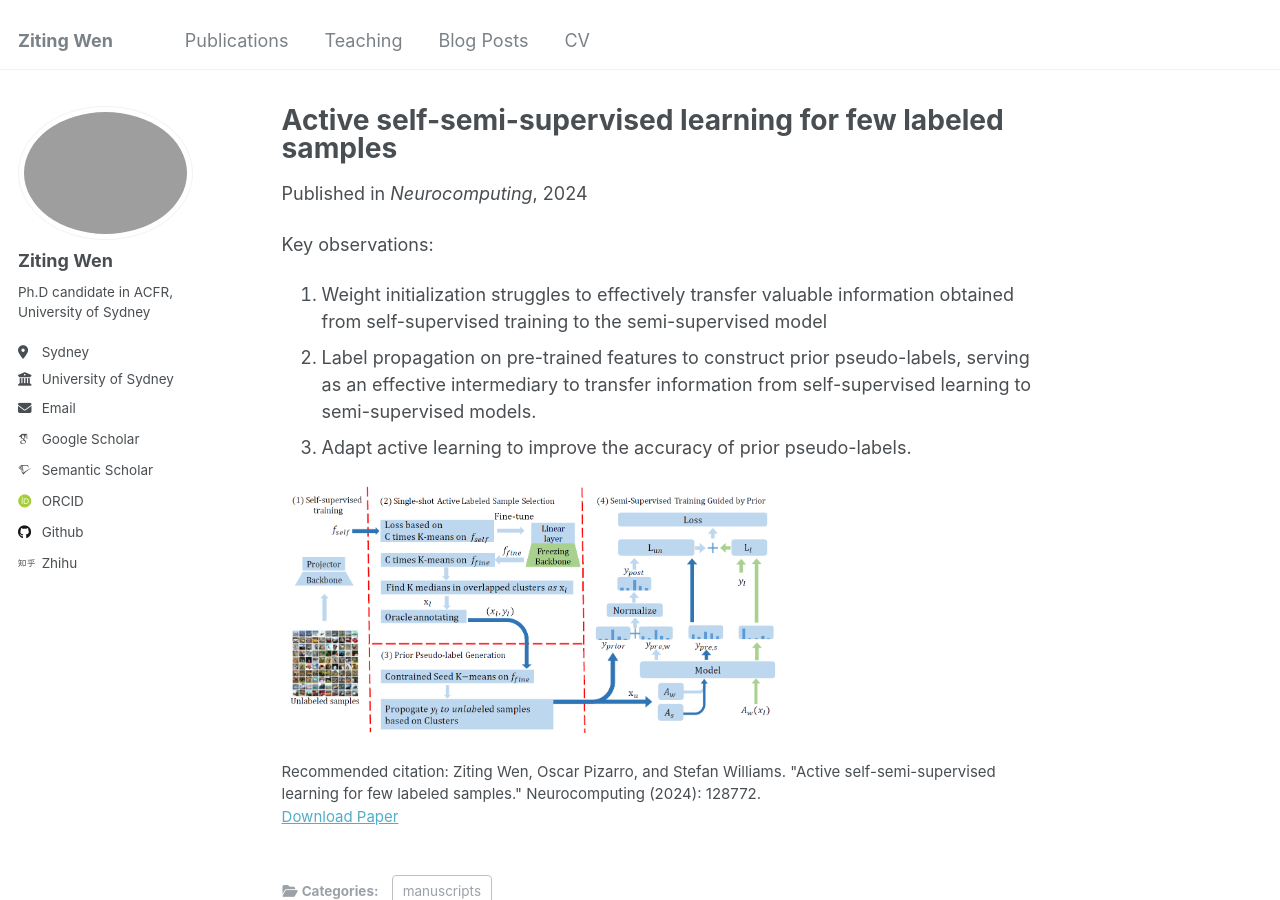
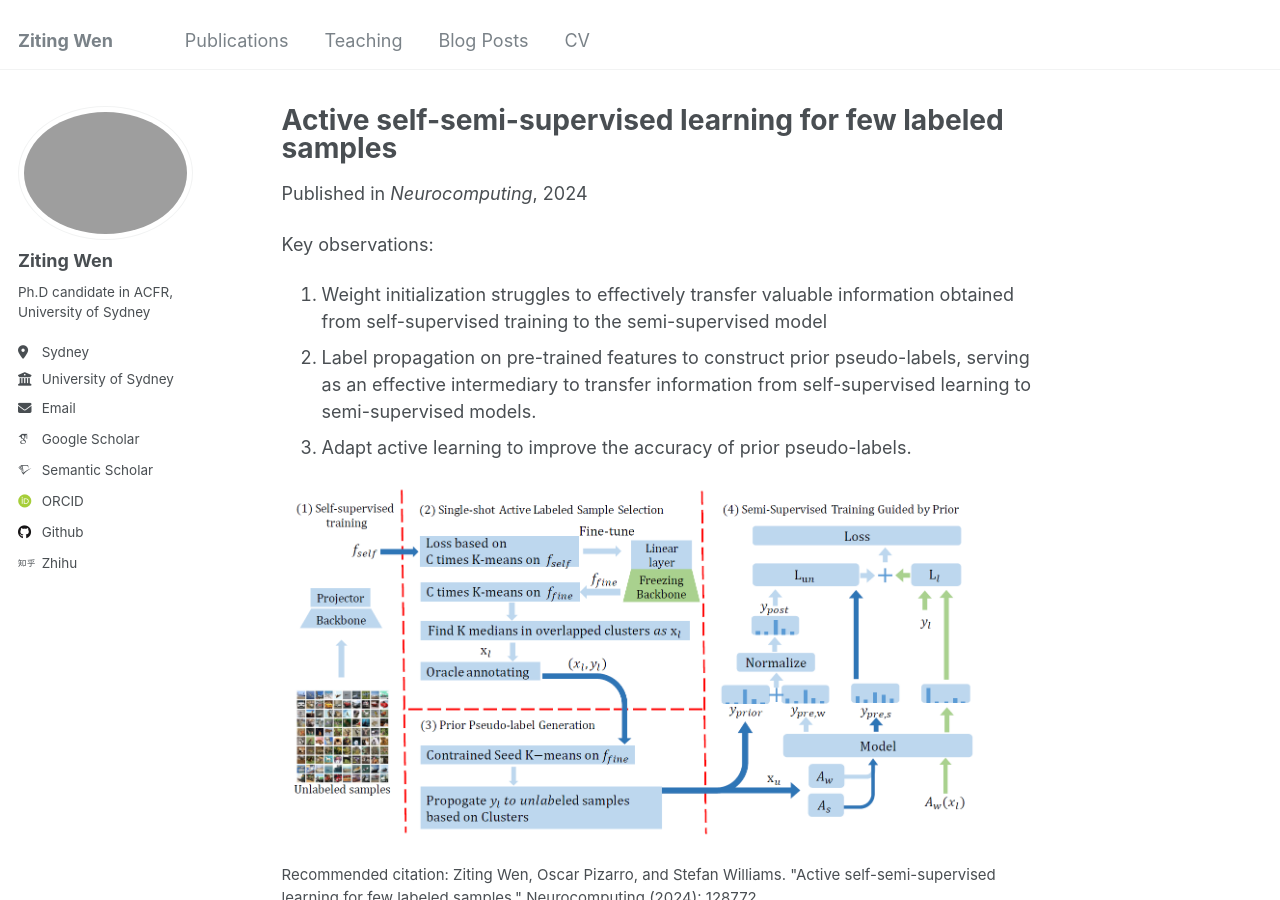
Before and after one commit to ZiTingW/ZiTingW.github.io, a Jekyll site: the page built from _publications/2024-11-19-paper-title-number-1.md, in a window 1280 px wide and 900 px high. Built offline with Jekyll 4.4.1, drawn with Linux system fonts in a browser that asks for light colours; some web fonts are replaced.

Commit message:
Update 2024-11-19-paper-title-number-1.md

```diff
--- a/_publications/2024-11-19-paper-title-number-1.md
+++ b/_publications/2024-11-19-paper-title-number-1.md
@@ -17,4 +17,4 @@ Key observations:
 2.  Label propagation on pre-trained features to construct prior pseudo-labels, serving as an effective intermediary to transfer information from self-supervised learning to semi-supervised models.
 3.  Adapt active learning to improve the accuracy of prior pseudo-labels.
 
-<img src="../images/as3l.png" alt="Alt text for image" style="width:500px;">
+<img src="../images/as3l.png" alt="Alt text for image" style="width:700px;">
```
